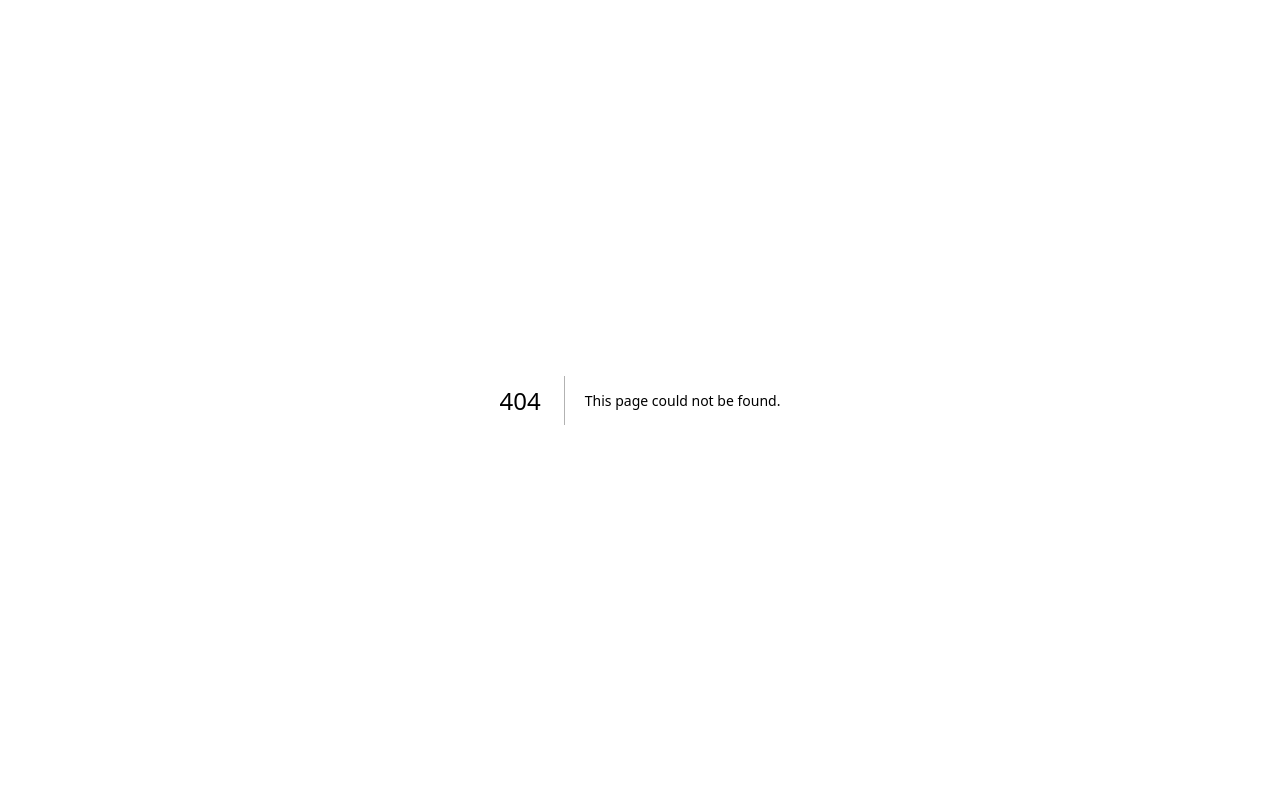
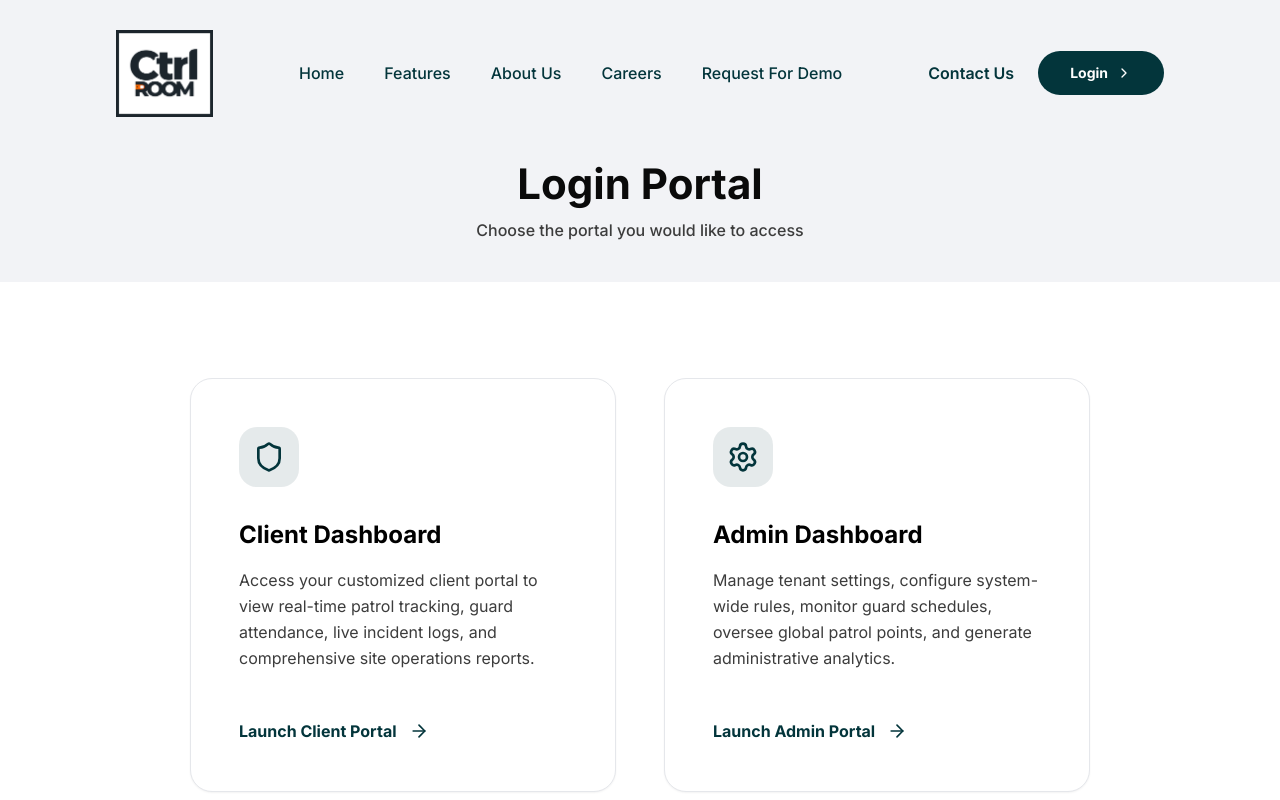
Before and after one commit to info-thathwaa/ctrl-room-web, a Next.js app: page /login in a window 1280 px wide. Before the commit this address had no page. Shown: the top 800 px of the page. Built offline with nearby package versions, Linux system fonts and the light colour scheme.

Commit message:
feat: implement login selection page with portal navigation cards and common header component

```diff
--- /dev/null
+++ b/app/(root)/login/page.tsx
@@ -0,0 +1,13 @@
+import LoginSelection from "@/components/login/LoginSelection";
+import React from "react";
+
+export const metadata = {
+  title: "Login | CTRL-Room",
+  description: "Select between Client Login and Admin Login to access the CTRL-Room real-time workforce & operations platform.",
+};
+
+const page = () => {
+  return <LoginSelection />;
+};
+
+export default page;
--- a/components/common/Header.tsx
+++ b/components/common/Header.tsx
@@ -118,7 +118,7 @@ const Header = ({
             Contact Us
           </Link>
 
-          <Link href="https://ctrl-room-frontend-version2.vercel.app/">
+          <Link href="/login">
             <button
               className={`${
                 isLogoTransparent
@@ -219,8 +219,9 @@ const Header = ({
               </Link>
 
               <Link
-                href="https://ctrl-room-frontend-version2.vercel.app/"
+                href="/login"
                 className="mt-5"
+                onClick={() => setMobileMenuOpen(false)}
               >
                 <button
                   className={`w-full ${
--- /dev/null
+++ b/components/login/LoginSelection.tsx
@@ -0,0 +1,117 @@
+"use client";
+
+import React from "react";
+import Header from "@/components/common/Header";
+import { motion } from "framer-motion";
+import { Shield, Settings, ArrowRight } from "lucide-react";
+
+const LoginSelection = () => {
+  // Animation variants
+  const fadeIn = {
+    hidden: { opacity: 0, y: 30 },
+    visible: {
+      opacity: 1,
+      y: 0,
+      transition: { duration: 0.8, ease: "easeOut" as const }
+    }
+  };
+
+  const staggerContainer = {
+    hidden: { opacity: 0 },
+    visible: {
+      opacity: 1,
+      transition: {
+        staggerChildren: 0.15,
+        delayChildren: 0.1
+      }
+    }
+  };
+
+  return (
+    <div className="min-h-screen bg-white relative overflow-hidden font-sans flex flex-col justify-between">
+      <div>
+        {/* Top Heading Section */}
+        <div className="relative w-full h-[282px] bg-[#F2F3F6] flex flex-col justify-end items-center pb-10">
+          <Header variant="transparent" logo="solid" />
+
+          {/* Animated Heading */}
+          <motion.div
+            initial={{ opacity: 0, y: 20 }}
+            animate={{ opacity: 1, y: 0 }}
+            transition={{ duration: 0.6, ease: "easeOut" }}
+            className="text-center px-4 z-20"
+          >
+            <h1 className="text-3xl md:text-[42px] font-bold leading-tight">
+              Login Portal
+            </h1>
+            <p className="text-[#3C3C3C] mt-2 text-sm md:text-base max-w-lg mx-auto font-medium">
+              Choose the portal you would like to access
+            </p>
+          </motion.div>
+        </div>
+
+        {/* Main Selection Area */}
+        <div className="w-full px-6 md:px-16 lg:px-[100px] py-16 md:py-24 max-w-[1100px] mx-auto">
+          <motion.div
+            initial="hidden"
+            animate="visible"
+            variants={staggerContainer}
+            className="grid grid-cols-1 md:grid-cols-2 gap-8 md:gap-12"
+          >
+            {/* Client Login Card */}
+            <motion.a
+              href="https://ctrl-room-client-dashboard-frontend.vercel.app/"
+              target="_blank"
+              rel="noopener noreferrer"
+              variants={fadeIn}
+              className="group border border-[#E5E7EB] rounded-3xl bg-white p-8 md:p-12 shadow-xs flex flex-col justify-between min-h-[350px] transition-all duration-300 hover:shadow-xl hover:border-[#03353B] hover:translate-y-[-4px] cursor-pointer"
+            >
+              <div>
+                <div className="w-[60px] h-[60px] bg-[#03353B]/10 text-[#03353B] rounded-2xl flex items-center justify-center mb-8 transition-colors group-hover:bg-[#03353B] group-hover:text-white">
+                  <Shield className="w-8 h-8" />
+                </div>
+                <h2 className="text-2xl font-bold text-black mb-4 transition-colors group-hover:text-[#03353B]">
+                  Client Dashboard
+                </h2>
+                <p className="text-base text-[#3C3C3C] leading-relaxed mb-8">
+                  Access your customized client portal to view real-time patrol tracking, guard attendance, live incident logs, and comprehensive site operations reports.
+                </p>
+              </div>
+              <div className="flex items-center gap-3 text-[#03353B] font-bold text-base mt-4">
+                <span>Launch Client Portal</span>
+                <ArrowRight className="w-5 h-5 transition-transform group-hover:translate-x-2" />
+              </div>
+            </motion.a>
+
+            {/* Admin Login Card */}
+            <motion.a
+              href="https://ctrl-room-tenant-dashboard.vercel.app/"
+              target="_blank"
+              rel="noopener noreferrer"
+              variants={fadeIn}
+              className="group border border-[#E5E7EB] rounded-3xl bg-white p-8 md:p-12 shadow-xs flex flex-col justify-between min-h-[350px] transition-all duration-300 hover:shadow-xl hover:border-[#03353B] hover:translate-y-[-4px] cursor-pointer"
+            >
+              <div>
+                <div className="w-[60px] h-[60px] bg-[#03353B]/10 text-[#03353B] rounded-2xl flex items-center justify-center mb-8 transition-colors group-hover:bg-[#03353B] group-hover:text-white">
+                  <Settings className="w-8 h-8" />
+                </div>
+                <h2 className="text-2xl font-bold text-black mb-4 transition-colors group-hover:text-[#03353B]">
+                  Admin Dashboard
+                </h2>
+                <p className="text-base text-[#3C3C3C] leading-relaxed mb-8">
+                  Manage tenant settings, configure system-wide rules, monitor guard schedules, oversee global patrol points, and generate administrative analytics.
+                </p>
+              </div>
+              <div className="flex items-center gap-3 text-[#03353B] font-bold text-base mt-4">
+                <span>Launch Admin Portal</span>
+                <ArrowRight className="w-5 h-5 transition-transform group-hover:translate-x-2" />
+              </div>
+            </motion.a>
+          </motion.div>
+        </div>
+      </div>
+    </div>
+  );
+};
+
+export default LoginSelection;
```
